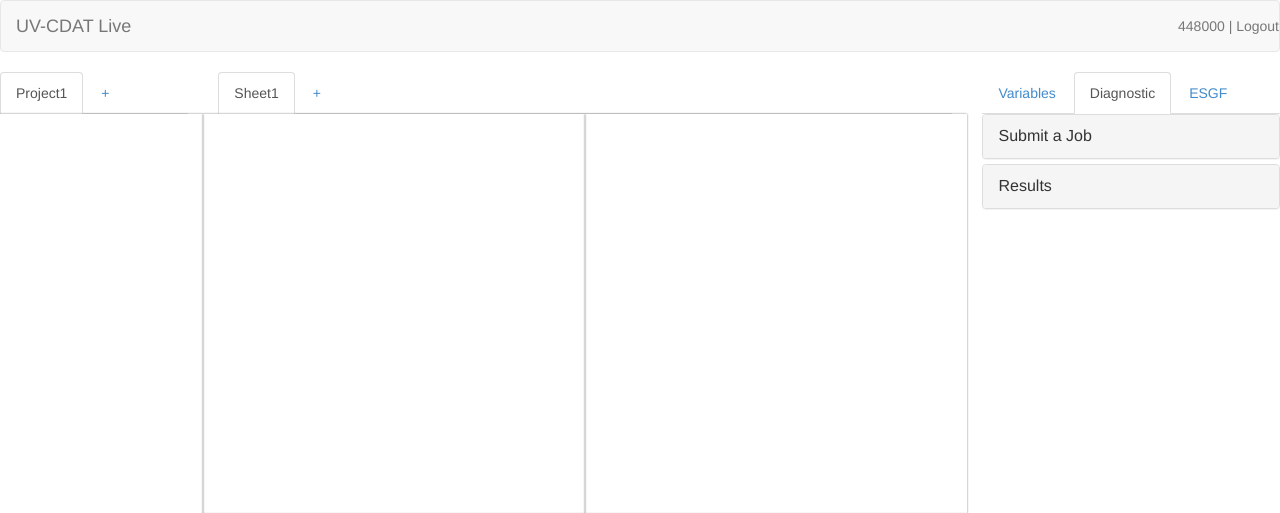
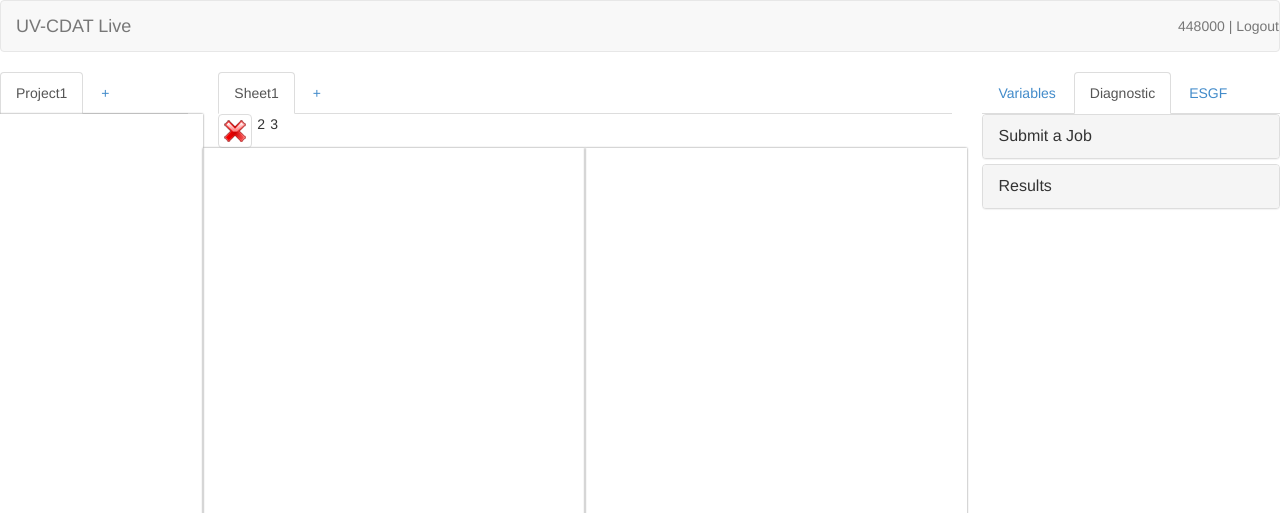
Before and after one commit to CDAT/cdatweb, a Django app: template apps/uweb/home/templates/home.html in a window 1280 px wide. Shown: the top 513 px of the page. Run offline with Django 3.2, Linux system fonts and the light colour scheme; the template is opened without the code that fills it, so the values that code supplies are empty; some libraries are stand-ins or nearby versions.

Commit message:
added group buttons on spreadsheet

```diff
--- a/apps/uweb/home/templates/home.html
+++ b/apps/uweb/home/templates/home.html
@@ -44,6 +44,12 @@
                 <li id='lastSheet'> <a href="#Sheet1" data-toggle="tab">+</a></li>
             </ul>
             <div class="tab-pane active" id="Sheet1">
+                <div class="btn-toolbar" role="toolbar">
+                    <div class="btn-group"><img type="button" src="{{STATIC_URL}}img/delete.png" class="img-thumbnail"></img></div>
+                    <div class="btn-group">2</div>
+                    <div class="btn-group">3</div>
+                </div>
+
                 <div class=row>
                     <div class="col-md-6" id="Sheet1Canvas1" style="height:400px;box-shadow: 0 0 2px grey">
                                 <div id="data1"></div>
```
